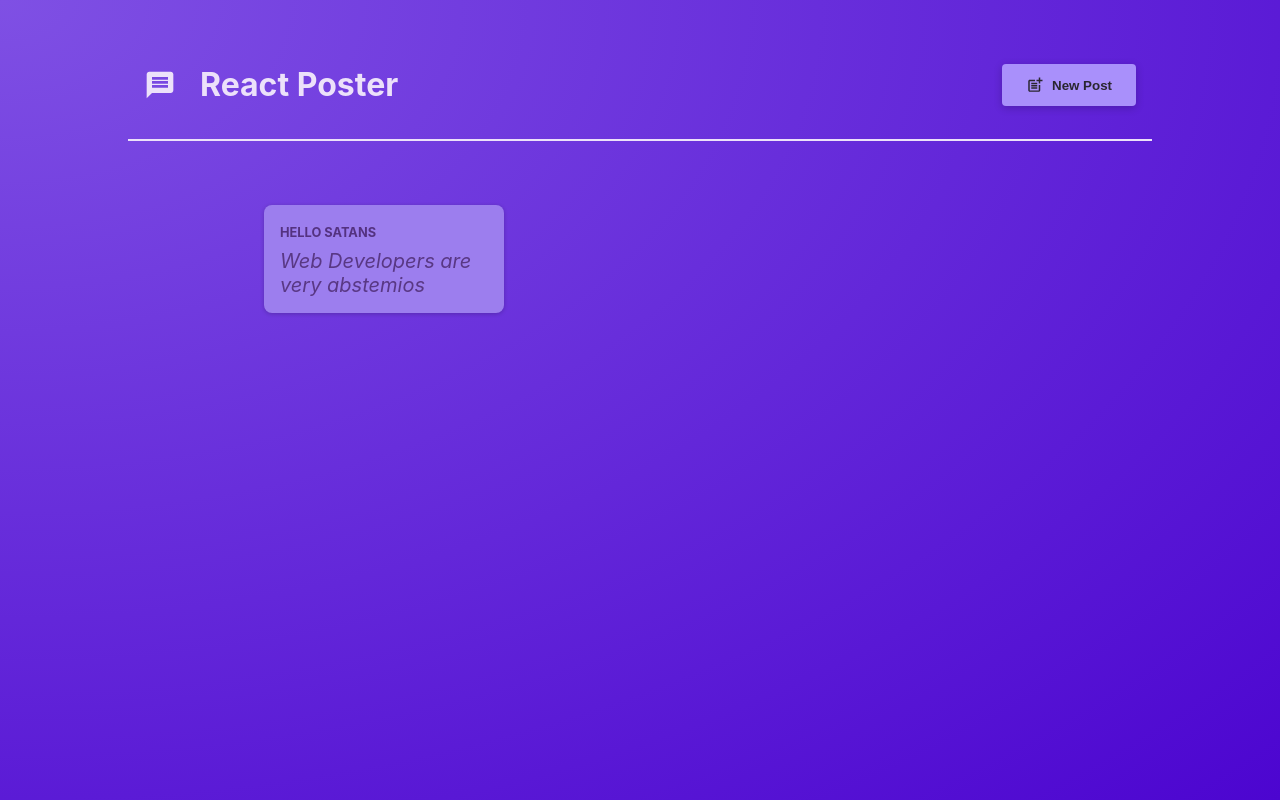
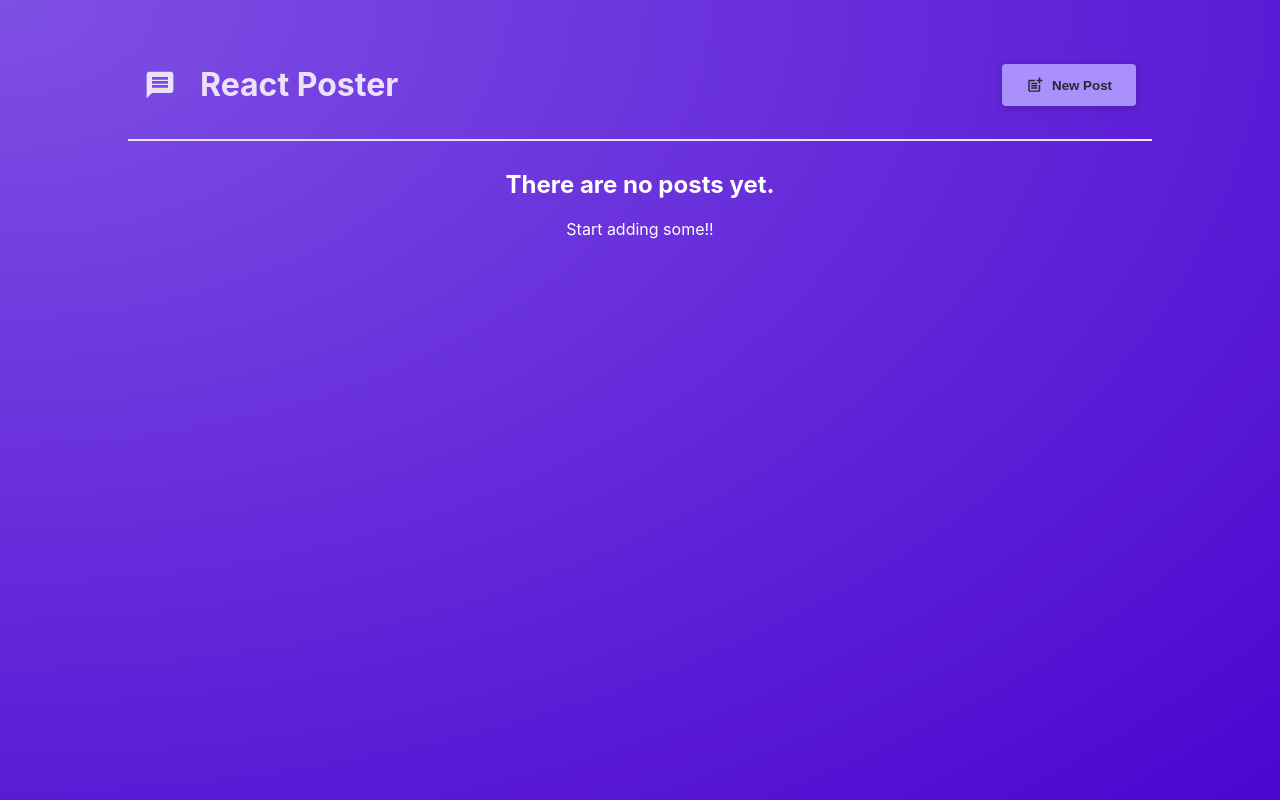
Before and after one commit to Chemusky/starting-vite-project, a React (Vite) app: page / in a window 1280 px wide. Built offline with nearby package versions, Linux system fonts and the light colour scheme.

Commit message:
cambios en newPost y postList

```diff
--- a/src/Components/NewPost.jsx
+++ b/src/Components/NewPost.jsx
@@ -1,7 +1,7 @@
 import React, { useState } from "react";
 import styles from "./NewPost.module.css";
 
-function NewPost({ onCancel }) {
+function NewPost({ onCancel, onAddPost }) {
   // setEnteredBody tiene el set porque modifica la variable enteredBody
   // se pone handler cuando es una función que se va asignar a algún evento
   // con event.target.value se registra el valor introducido por el usuario
@@ -25,7 +25,8 @@
       author: enteredAuthor,
     };
     // se puede ver el autor y el contenido del mensaje por consola al enviar los datos
-    console.log(postData);
+    // console.log(postData);
+    onAddPost(postData);
     onCancel(); /* hace que se cierre al hacer click en submit */
   }
 
@@ -39,7 +40,7 @@
           height="40px"
           viewBox="0 0 1024 1024"
           fill="#e50b0b"
-          class="icon"
+          // class="icon"
           version="1.1"
           xmlns="http://www.w3.org/2000/svg"
           stroke="#e50b0b"
--- a/src/Components/PostsList.jsx
+++ b/src/Components/PostsList.jsx
@@ -10,20 +10,31 @@
   function addPostHandler(postData) {
     // se establece primero el nuevo mensaje, seguido de una copia de los anteriores mensajes
     // porque se ha usado el spread operator
-    setPosts([postData, ...posts]);
+    setPosts((existingPost) => [postData, ...existingPost]);
   }
 
+  // siempre que se usa .map() debe ponerse key para garantizar que es un elemento único
+  // los estilos inline con el style no son recomendables pero en el vídeo se ha echo así
   return (
     <>
       {modalIsVisible && (
         <Modal onClose={modalNotVisible}>
-          <NewPost onCancel={modalNotVisible} />
+          <NewPost onCancel={modalNotVisible} onAddPost={addPostHandler} />
         </Modal>
       )}
-
-      <ul className={`${styles["posts"]}`}>
-        <Post author="Satans" body="Web Developers are very abstemios" />
-      </ul>
+      {posts.length > 0 && (
+        <ul className={`${styles["posts"]}`}>
+          {posts.map((post) => (
+            <Post key={post.body} author={post.author} body={post.body} />
+          ))}
+        </ul>
+      )}
+      {posts.length === 0 && (
+        <div style={{ textAlign: "center", color: "white" }}>
+          <h2>There are no posts yet.</h2>
+          <p>Start adding some!!</p>
+        </div>
+      )}
     </>
   );
 }
```
